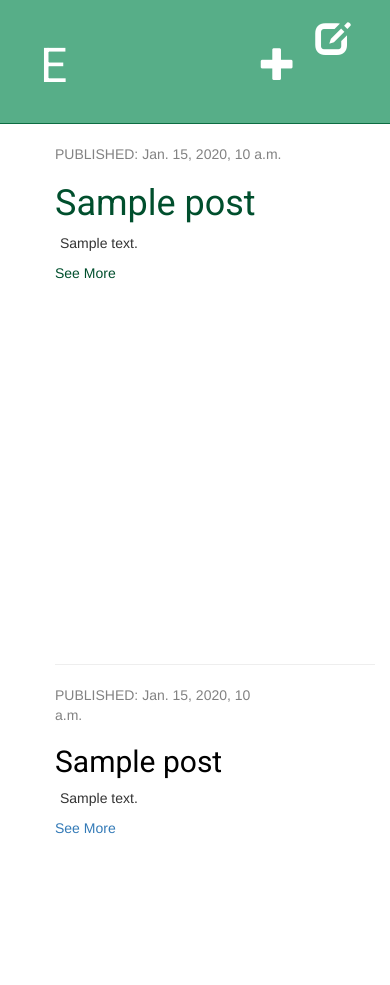
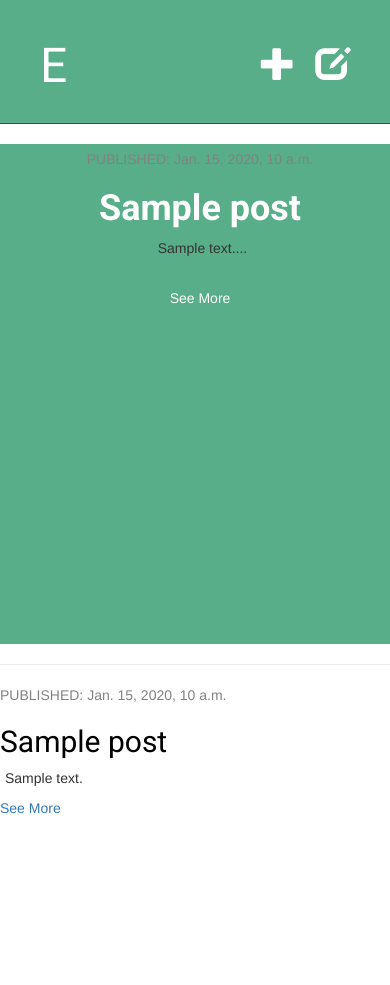
Before and after one commit to ellismckenzielee/first-django-blog, a Django app: template blog/templates/blog/post_list.html in a window 390 px wide; the page is wider, and only the part inside the window is pictured. Run offline with Django 3.2, Linux system fonts and the light colour scheme; the template is opened without the code that fills it: values that come from a table or form of the project are taken from there, others are empty; a user stored in the database is signed in; tables that the repository leaves empty hold one stand-in row (values such as "Sample post"); some libraries are stand-ins or nearby versions.

Commit message:
fix css issue, add more to css to restructure homepage

```diff
--- a/blog/static/css/blog.css
+++ b/blog/static/css/blog.css
@@ -7,7 +7,11 @@
 }
 
 #recentPost a {
-  color: 004F2D;
+  color: white;
+}
+
+#recentPost h1 {
+  font-weight: bold;
 }
 
 .glyphicon-plus {
@@ -21,7 +25,7 @@
 }
 
 .content {
-    margin-left: 40px;
+    margin: auto;
 }
 
 h1, h2, h3, h4 {
@@ -59,26 +63,75 @@ h1, h2, h3, h4 {
   padding-left: 5px;
 }
 
+.glyphicon-edit {
+  padding-top: 25px;
+}
 
 .gridContainer1 {
   display: grid;
-  grid-template-columns: 200px 200px 200px 200px 200px;
-  grid-template-rows: 500px;
+  grid-template-columns: 200px 200px 200px 200px;
+  grid-template-rows: 250px 150px;
 }
 
 #recentPost {
   grid-column-start: 1;
-  grid-column-end: 5;
+  grid-column-end: 6;
   grid-row-start: 1;
   grid-row-end: 2;
+  background-color: #57AE89;
+  text-align: center;
+  padding: 5px;
+  word-wrap: break-word
+}
 
-}
+
 
 .gridContainer2 {
   display: grid;
-  grid-template-columns: 200px 200px 200px ;
+  grid-template-columns: 400px 400px;
   grid-template-rows: 300px;
   grid-column-gap: 20px;
   grid-auto-flow: row;
   grid-row-gap: 30px;
 }
+
+
+@media only screen and (max-width: 900px) {
+  .gridContainer1 {
+    display: grid;
+    grid-template-columns: 200px 200px 200px 100px 100px;
+    grid-template-rows: 500px;
+  }
+}
+
+@media only screen and (max-width: 800px) {
+  .gridContainer1 {
+    display: grid;
+    grid-template-columns: 200px 200px 100px 100px 100px;
+    grid-template-rows: 500px;
+  }
+}
+
+@media only screen and (max-width: 700px) {
+  .gridContainer1 {
+    display: grid;
+    grid-template-columns: 200px 100px 100px 100px 100px;
+    grid-template-rows: 500px;
+  }
+}
+
+@media only screen and (max-width: 600px) {
+  .gridContainer1 {
+    display: grid;
+    grid-template-columns: 100px 100px 100px 100px 100px;
+    grid-template-rows: 500px;
+  }
+}
+
+@media only screen and (max-width: 500px) {
+  .gridContainer1 {
+    display: grid;
+    grid-template-columns: 100px 100px 100px 50px 50px;
+    grid-template-rows: 500px;
+  }
+}
--- a/blog/templates/blog/base.html
+++ b/blog/templates/blog/base.html
@@ -21,7 +21,7 @@
 
         <div class="content container">
             <div class="row">
-                <div class="col-md-8">
+                <div>
                     {% block content %}
                     {% endblock %}
                 </div>
--- a/blog/templates/blog/post_list.html
+++ b/blog/templates/blog/post_list.html
@@ -7,7 +7,8 @@
         <p>PUBLISHED: {{ recent_post.published_date }}</p>
       </div>
       <h1><a href="{% url 'post_detail' pk=recent_post.pk %}">{{ recent_post.title }}</a></h1>
-      <p class='post_text'>{{ recent_post.text|linebreaksbr }}</p>
+      <p class='post_text'>{{ recent_post.text|linebreaksbr|slice:"0:250" }}...</p>
+      <br>
       <a href="{% url 'post_detail' pk=recent_post.pk %}"> See More</a>
     </div>
 </div>
```
